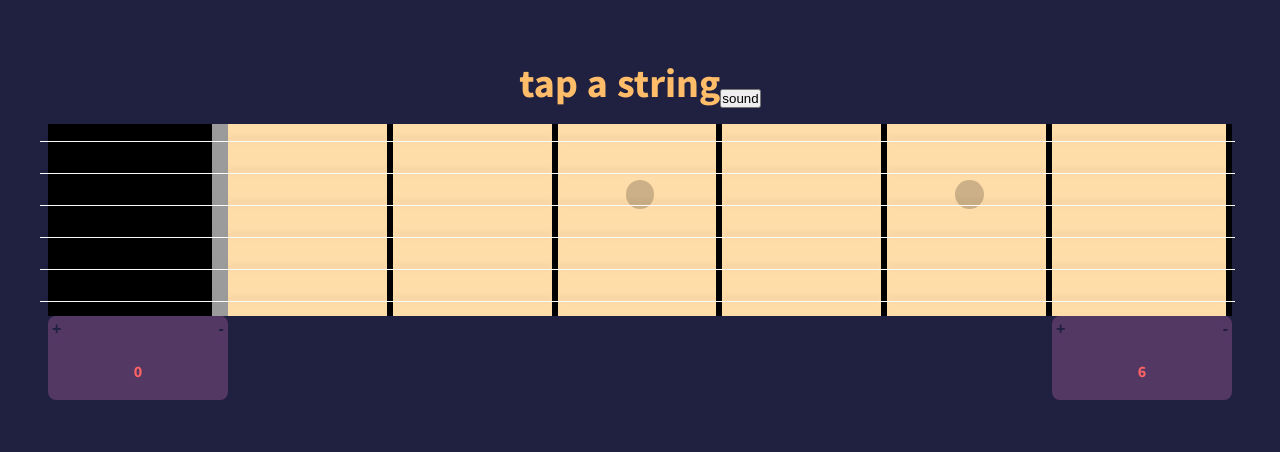
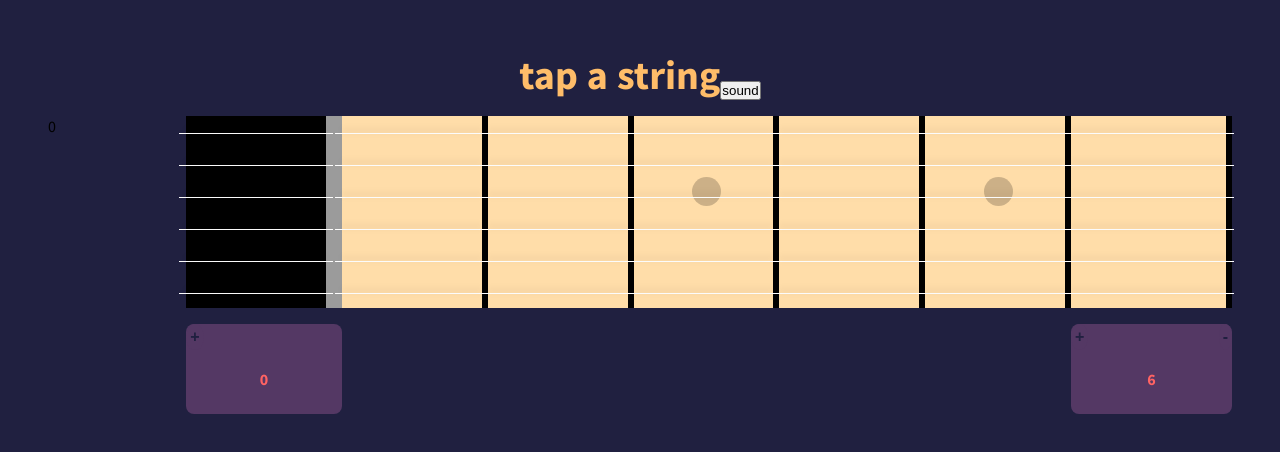
Before and after one commit to ropfoo/fretical, a Nuxt app: page / in a window 1280 px wide. Shown: the part 138-590 px from the top of the page. Built offline with nearby package versions, Linux system fonts and the light colour scheme.

Commit message:
strings change order on resize - mobile / desktop + better spacing

```diff
--- a/assets/scss/components/layout/_fret.scss
+++ b/assets/scss/components/layout/_fret.scss
@@ -96,15 +96,19 @@ $fret-wideness: 3.5rem;
     display: flex;
     flex-direction: column;
     width: 100%;
-    height: 100%;
+    height: 90%;
     z-index: 2;
     border-radius: 0.5rem;
+    margin-top: 1rem;
 
     @include media-small {
       height: $fret-wideness;
       flex-direction: row;
+      margin-top: 0rem;
+
       grid-column-start: span 3;
       height: 100%;
+      width: 80%;
     }
   }
 
@@ -115,7 +119,6 @@ $fret-wideness: 3.5rem;
     flex-direction: column;
     justify-content: center;
     margin: 1rem 0rem;
-    width: 100%;
 
     @include media-small {
       flex-direction: row;
@@ -129,7 +132,6 @@ $fret-wideness: 3.5rem;
     &__number {
       padding: 0.2rem;
       text-align: center;
-      width: 100%;
       font-weight: bold;
     }
   }
--- a/assets/scss/components/layout/_fretboard-view.scss
+++ b/assets/scss/components/layout/_fretboard-view.scss
@@ -21,6 +21,8 @@
     margin-bottom: 1rem;
 
     h1 {
+      display: flex;
+      justify-content: flex-start;
       font-size: 2.5rem;
       text-align: center;
 
--- a/components/Fret.vue
+++ b/components/Fret.vue
@@ -2,7 +2,11 @@
   <div>
     <div class="c-fret">
       <!-- Generate six strings -->
-      <div :class="[number === 0 ? 'c-fret--open' : 'c-fret--style']" v-for="n in 6" :key="n">
+      <div
+        :class="[number === 0 ? 'c-fret--open' : 'c-fret--style']"
+        v-for="n in 6"
+        :key="n"
+      >
         <string :tone="tones[n - 1]" />
       </div>
       <!-- Check if there is a fretmarker beneath the string -->
@@ -15,7 +19,7 @@
           <template v-if="isFirst">
             <div class="c-fret__buttons">
               <button @click="setFirstFret(1)">+</button>
-              <button @click="setFirstFret(-1)">-</button>
+              <button v-if="number >= 1" @click="setFirstFret(-1)">-</button>
             </div>
             <div class="c-fret__number-container">
               <div class="c-fret__number-container__number">{{ number }}</div>
@@ -23,7 +27,7 @@
           </template>
           <template v-else>
             <div class="c-fret__buttons">
-              <button @click="setLastFret(1)">+</button>
+              <button v-if="number < 12" @click="setLastFret(1)">+</button>
               <button @click="setLastFret(-1)">-</button>
             </div>
             <div class="c-fret__number-container">
--- a/components/Fretboard.vue
+++ b/components/Fretboard.vue
@@ -1,11 +1,12 @@
 <template>
   <div class="c-fretboard">
+    {{ screenWidth }}
     <template v-for="n in lastFret">
       <fret
         v-if="n === firstFret && n >= firstFret"
         :isFirst="true"
         :isLast="false"
-        :number="n -1"
+        :number="n - 1"
         :tones="defaultTones[n - 1]"
         :key="n"
       />
@@ -13,7 +14,7 @@
         v-else-if="n === lastFret && n >= firstFret"
         :isFirst="false"
         :isLast="true"
-        :number="n -1"
+        :number="n - 1"
         :tones="defaultTones[n - 1]"
         :key="n"
       />
@@ -21,7 +22,7 @@
         v-else-if="n >= firstFret"
         :isFirst="false"
         :isLast="false"
-        :number="n -1"
+        :number="n - 1"
         :tones="defaultTones[n - 1]"
         :key="n"
       />
@@ -31,15 +32,41 @@
 
 <script>
 import Fret from '../components/Fret.vue';
-import { mapGetters } from 'vuex';
+import { mapGetters, mapMutations } from 'vuex';
 
 export default {
   components: {
     Fret
   },
   props: ['firstFret', 'lastFret'],
+  data() {
+    return {
+      screenWidth: 0,
+      isMobile: false
+    };
+  },
   computed: mapGetters({
     defaultTones: 'tones/getDefaultTones'
-  })
+  }),
+  mounted() {
+    window.addEventListener('resize', () => {
+      this.screenWidth = window.innerWidth;
+      if (this.screenWidth <= 567) {
+        this.isMobile = true;
+      } else {
+        this.isMobile = false;
+      }
+    });
+  },
+  watch: {
+    isMobile: function() {
+      this.$store.commit('tones/reverseDefaultTones', this.defaultTones);
+    }
+  },
+  methods: {
+    reverseDefaultTones() {
+      this.$store.commit('tones/reverseDefaultTones', this.defaultTones);
+    }
+  }
 };
 </script>
--- a/store/tones.js
+++ b/store/tones.js
@@ -1,5 +1,5 @@
 export const state = () => ({
-  sound: true,
+  sound: false,
   shownTones: [],
   activeTone: 'tap a string',
   tones: {
@@ -27,6 +27,11 @@ export const mutations = {
   },
   toggleSound(state, toggle) {
     state.sound = toggle;
+  },
+  reverseDefaultTones(state, tonesArray) {
+    tonesArray.forEach(tones => {
+      state.tones.defaultTones[tones] = tones.reverse();
+    });
   }
 };
 
```
